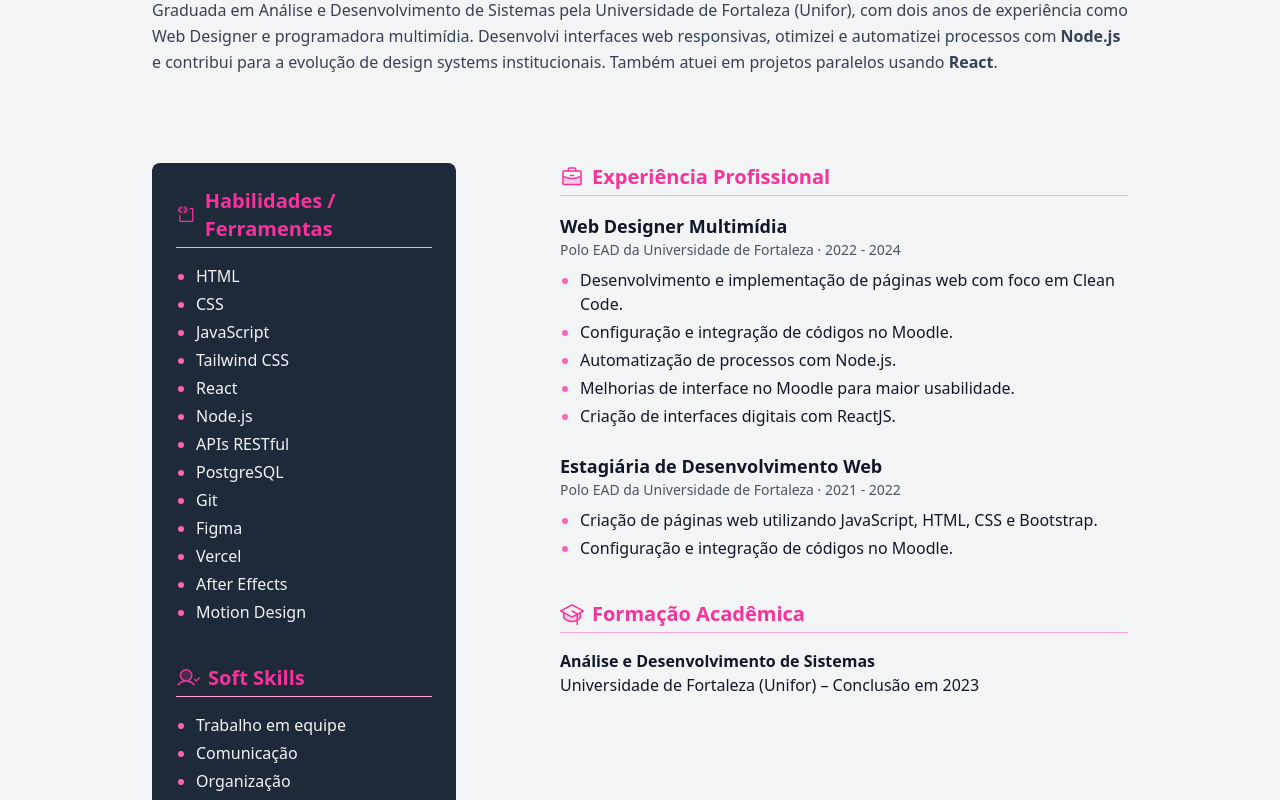
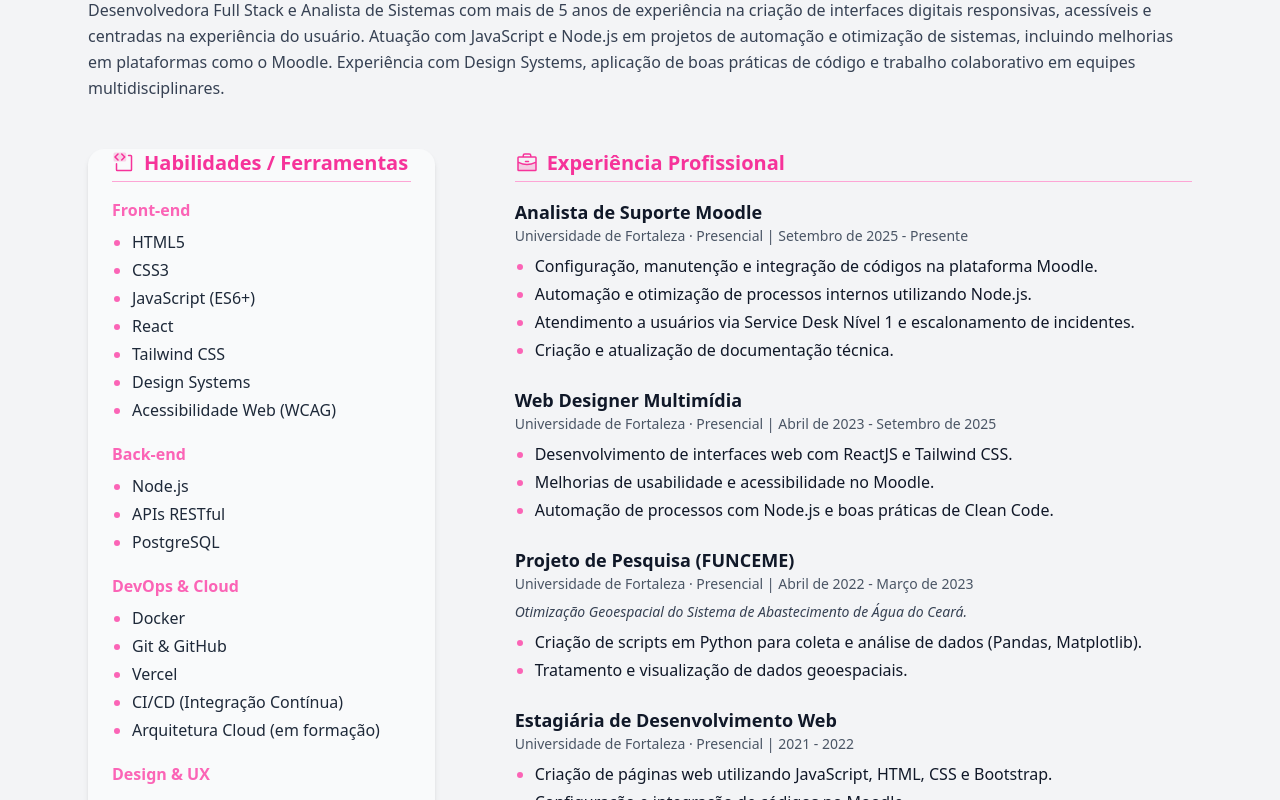
Before and after one commit to Aanastc/ana_leticia.ac__portifolio, a React (Vite) app: page /sobreMim in a window 1280 px wide. Shown: the part 340-1140 px from the top of the page. Built offline with nearby package versions, Linux system fonts and the light colour scheme.

Commit message:
atualizando o sobre mim

```diff
--- a/src/Pages/Home.jsx
+++ b/src/Pages/Home.jsx
@@ -17,7 +17,7 @@ export default function Home() {
 				<span className="text-pink-500">Ana Letícia Alves Claudiano</span>
 			</h1>
 			<p className="text-lg sm:text-xl text-gray-700 dark:text-gray-300 mb-8">
-				Desenvolvedora Full Stack | Desenvolvedora Multimídia
+				Desenvolvedora Full Stack | Analista de Sistemas
 			</p>
 
 			<div className="flex gap-4 mb-8 flex-wrap justify-center">
--- a/src/Pages/Projetos.jsx
+++ b/src/Pages/Projetos.jsx
@@ -6,10 +6,11 @@ import {
 import { useState } from "react";
 import SocialButtons from "../Components/SocialButtons";
 import Folders_ead from "../assets/imgs/folders_ead.png";
+import Connect_care from "../assets/imgs/connect_care.png";
 
 const projetos = [
 	{
-		id: 1,
+		id: 2,
 		titulo: "Folders dos cursos - EAD UNifor",
 		descricao:
 			"Projeto de organização de cursos EAD da Unifor com interface interativa.",
@@ -21,7 +22,7 @@ const projetos = [
 		producao: "2025.1",
 	},
 	{
-		id: 2,
+		id: 1,
 		titulo: "Design System - EAD UNifor",
 		descricao:
 			"Biblioteca de componentes reutilizáveis criada para padronizar interfaces do EAD da Unifor.",
@@ -31,6 +32,25 @@ const projetos = [
 		demo: "https://design-system-project-git-20242-ana-leticias-projects-198dfb27.vercel.app/",
 		// image: DesignSystem_ead,
 		producao: "Em andamento",
+	},
+	{
+		id: 3,
+		titulo: "Connect-care (TCC)",
+		descricao:
+			"Projeto de conclusão de curso, que visva conectar pacientes a profissionais de saúde de forma eficiente, para fazer serviços em casa(home care).",
+		tecnologias: [
+			"React",
+			"NPM",
+			"Vercel",
+			"Supabase",
+			"API REST",
+			"tailwindcss",
+		],
+		categoria: "React",
+		github: "connect-care",
+		demo: "https://connect-care-server.vercel.app/#section-1",
+		image: Connect_care,
+		producao: "2023",
 	},
 ];
 
--- a/src/Pages/SobreMim.jsx
+++ b/src/Pages/SobreMim.jsx
@@ -12,26 +12,32 @@ import {
 } from "@phosphor-icons/react";
 
 export default function SobreMim() {
-	const skills = [
-		"HTML",
-		"CSS",
-		"JavaScript",
+	const skills = {
+		"Front-end": [
+			"HTML5",
+			"CSS3",
+			"JavaScript (ES6+)",
+			"React",
 			"Tailwind CSS",
-		"React",
-		"Node.js",
-		"APIs RESTful",
-		"PostgreSQL",
-		"Git",
-		"Figma",
+			"Design Systems",
+			"Acessibilidade Web (WCAG)",
+		],
+		"Back-end": ["Node.js", "APIs RESTful", "PostgreSQL"],
+		"DevOps & Cloud": [
+			"Docker",
+			"Git & GitHub",
 			"Vercel",
-		"After Effects",
-		"Motion Design",
-	];
+			"CI/CD (Integração Contínua)",
+			"Arquitetura Cloud (em formação)",
+		],
+		"Design & UX": ["Figma", "UX/UI Design", "Motion Design", "After Effects"],
+	};
 
 	const softSkills = [
 		"Trabalho em equipe",
-		"Comunicação",
-		"Organização",
+		"Comunicação eficaz",
+		"Organização e proatividade",
+		"Resolução de problemas",
 		"Inglês intermediário",
 	];
 
@@ -43,7 +49,7 @@ export default function SobreMim() {
 	);
 
 	return (
-		<section className="max-w-5xl mx-auto px-6 py-12 text-gray-900 dark:text-gray-100">
+		<section className="max-w-6xl mx-auto px-6 py-12 text-gray-900 dark:text-gray-100">
 			{/* Header */}
 			<header className="flex flex-col sm:flex-row sm:items-center sm:justify-between gap-6 mb-12">
 				<div>
@@ -51,7 +57,7 @@ export default function SobreMim() {
 						Ana Letícia Alves Claudiano
 					</h1>
 					<p className="text-lg text-gray-600 dark:text-gray-300">
-						Desenvolvedora Full Stack | Web Designer Multimídia
+						Desenvolvedora Full Stack | Analista de Sistemas
 					</p>
 				</div>
 
@@ -89,29 +95,40 @@ export default function SobreMim() {
 			{/* Resumo Profissional */}
 			<SectionTitle icon={UserCircleCheckIcon} title="Resumo Profissional" />
 			<p className="mb-12 leading-relaxed text-gray-700 dark:text-gray-300">
-				Graduada em Análise e Desenvolvimento de Sistemas pela Universidade de
-				Fortaleza (Unifor), com dois anos de experiência como Web Designer e
-				programadora multimídia. Desenvolvi interfaces web responsivas, otimizei
-				e automatizei processos com <strong>Node.js</strong> e contribui para a
-				evolução de design systems institucionais. Também atuei em projetos
-				paralelos usando <strong>React</strong>.
+				Desenvolvedora Full Stack e Analista de Sistemas com mais de 5 anos de
+				experiência na criação de interfaces digitais responsivas, acessíveis e
+				centradas na experiência do usuário. Atuação com JavaScript e Node.js em
+				projetos de automação e otimização de sistemas, incluindo melhorias em
+				plataformas como o Moodle. Experiência com Design Systems, aplicação de
+				boas práticas de código e trabalho colaborativo em equipes
+				multidisciplinares.
 			</p>
 
-			{/* Duas colunas após o resumo */}
-			<div className="grid sm:grid-cols-[1fr_2fr] gap-10 sm:gap-16 pt-10">
-				{/* Coluna Esquerda - Skills */}
-				<div className="space-y-10 bg-gray-800 dark:bg-gray-900 p-6 rounded-lg text-gray-100">
+			{/* Layout principal */}
+			<div className="grid lg:grid-cols-[1fr_2fr] gap-10 sm:gap-16">
+				{/* Coluna Esquerda */}
+				<aside className="space-y-10 bg-gray-50 dark:bg-gray-900 pt-0 p-6 rounded-2xl shadow-md">
 					<div>
 						<SectionTitle
 							icon={CodeBlockIcon}
 							title="Habilidades / Ferramentas"
 						/>
-						<ul className="space-y-1 pl-5 list-disc marker:text-pink-400">
-							{skills.map((skill) => (
+						<div className="space-y-5">
+							{Object.entries(skills).map(([categoria, lista]) => (
+								<div key={categoria}>
+									<h4 className="text-pink-400 font-semibold mb-2">
+										{categoria}
+									</h4>
+									<ul className="space-y-1 pl-5 list-disc marker:text-pink-400 text-gray-800 dark:text-gray-200">
+										{lista.map((skill) => (
 											<li key={skill}>{skill}</li>
 										))}
 									</ul>
 								</div>
+							))}
+						</div>
+					</div>
+
 					<div>
 						<SectionTitle icon={UserCheckIcon} title="Soft Skills" />
 						<ul className="space-y-1 pl-5 list-disc marker:text-pink-400">
@@ -120,10 +137,10 @@ export default function SobreMim() {
 							))}
 						</ul>
 					</div>
-				</div>
+				</aside>
 
-				{/* Coluna Direita - Experiência e Formação */}
-				<div className="space-y-10 sm:pl-10">
+				{/* Coluna Direita */}
+				<div className="space-y-10 sm:pl-4">
 					<div>
 						<SectionTitle
 							icon={BriefcaseIcon}
@@ -132,22 +149,68 @@ export default function SobreMim() {
 						<div className="space-y-6">
 							<div>
 								<h4 className="font-semibold text-lg">
+									Analista de Suporte Moodle
+								</h4>
+								<p className="text-sm text-gray-600 dark:text-gray-400">
+									Universidade de Fortaleza · Presencial | Setembro de 2025 -
+									Presente
+								</p>
+								<ul className="mt-2 space-y-1 pl-5 list-disc marker:text-pink-400">
+									<li>
+										Configuração, manutenção e integração de códigos na
+										plataforma Moodle.
+									</li>
+									<li>
+										Automação e otimização de processos internos utilizando
+										Node.js.
+									</li>
+									<li>
+										Atendimento a usuários via Service Desk Nível 1 e
+										escalonamento de incidentes.
+									</li>
+									<li>Criação e atualização de documentação técnica.</li>
+								</ul>
+							</div>
+
+							<div>
+								<h4 className="font-semibold text-lg">
 									Web Designer Multimídia
 								</h4>
 								<p className="text-sm text-gray-600 dark:text-gray-400">
-									Polo EAD da Universidade de Fortaleza · 2022 - 2024
+									Universidade de Fortaleza · Presencial | Abril de 2023 -
+									Setembro de 2025
 								</p>
 								<ul className="mt-2 space-y-1 pl-5 list-disc marker:text-pink-400">
 									<li>
-										Desenvolvimento e implementação de páginas web com foco em
-										Clean Code.
+										Desenvolvimento de interfaces web com ReactJS e Tailwind
+										CSS.
 									</li>
-									<li>Configuração e integração de códigos no Moodle.</li>
-									<li>Automatização de processos com Node.js.</li>
+									<li>Melhorias de usabilidade e acessibilidade no Moodle.</li>
 									<li>
-										Melhorias de interface no Moodle para maior usabilidade.
+										Automação de processos com Node.js e boas práticas de Clean
+										Code.
 									</li>
-									<li>Criação de interfaces digitais com ReactJS.</li>
+								</ul>
+							</div>
+
+							<div>
+								<h4 className="font-semibold text-lg">
+									Projeto de Pesquisa (FUNCEME)
+								</h4>
+								<p className="text-sm text-gray-600 dark:text-gray-400">
+									Universidade de Fortaleza · Presencial | Abril de 2022 - Março
+									de 2023
+								</p>
+								<p className="mt-2 text-sm italic text-gray-700 dark:text-gray-300">
+									Otimização Geoespacial do Sistema de Abastecimento de Água do
+									Ceará.
+								</p>
+								<ul className="mt-2 space-y-1 pl-5 list-disc marker:text-pink-400">
+									<li>
+										Criação de scripts em Python para coleta e análise de dados
+										(Pandas, Matplotlib).
+									</li>
+									<li>Tratamento e visualização de dados geoespaciais.</li>
 								</ul>
 							</div>
 
@@ -156,14 +219,14 @@ export default function SobreMim() {
 									Estagiária de Desenvolvimento Web
 								</h4>
 								<p className="text-sm text-gray-600 dark:text-gray-400">
-									Polo EAD da Universidade de Fortaleza · 2021 - 2022
+									Universidade de Fortaleza · Presencial | 2021 - 2022
 								</p>
 								<ul className="mt-2 space-y-1 pl-5 list-disc marker:text-pink-400">
 									<li>
 										Criação de páginas web utilizando JavaScript, HTML, CSS e
 										Bootstrap.
 									</li>
-									<li> Configuração e integração de códigos no Moodle.</li>
+									<li>Configuração e integração de códigos no Moodle.</li>
 								</ul>
 							</div>
 						</div>
@@ -171,11 +234,23 @@ export default function SobreMim() {
 
 					<div>
 						<SectionTitle icon={GraduationCapIcon} title="Formação Acadêmica" />
+						<div className="space-y-4">
+							<div>
+								<p>
+									<strong>Pós Tech: DevOps e Arquitetura Cloud</strong>
+									<br />
+									FIAP – EAD | Out 2025 – Em andamento
+								</p>
+							</div>
+							<div>
 								<p>
 									<strong>Análise e Desenvolvimento de Sistemas</strong>
 									<br />
-							Universidade de Fortaleza (Unifor) – Conclusão em 2023
+									Universidade de Fortaleza (Unifor) – Presencial | Ago 2021 –
+									Dez 2023
 								</p>
+							</div>
+						</div>
 					</div>
 				</div>
 			</div>
```
Also changed, not shown: src/assets/imgs/connect_care.png (added). Lines whose indentation alone changed are shown as unchanged.
